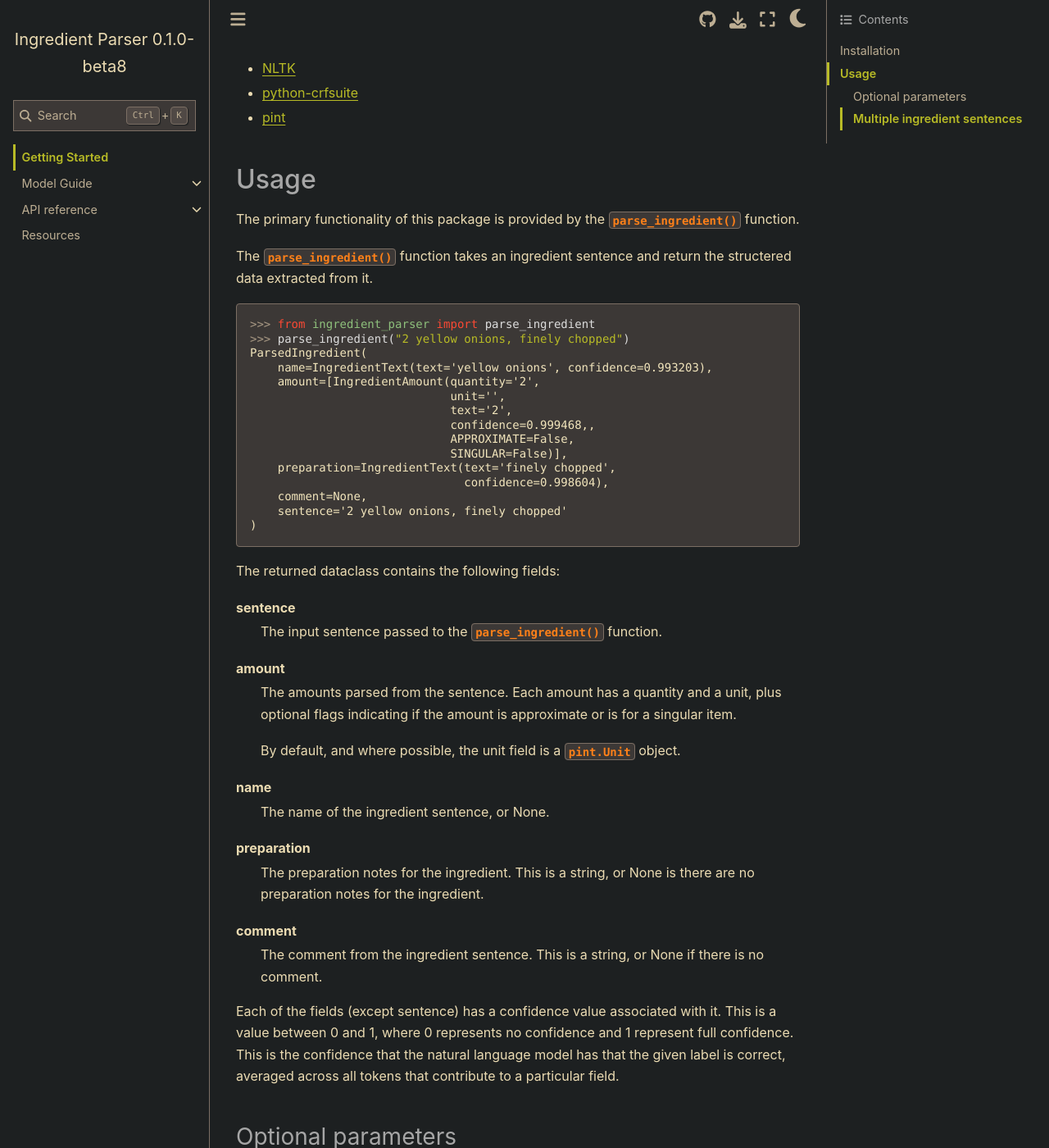
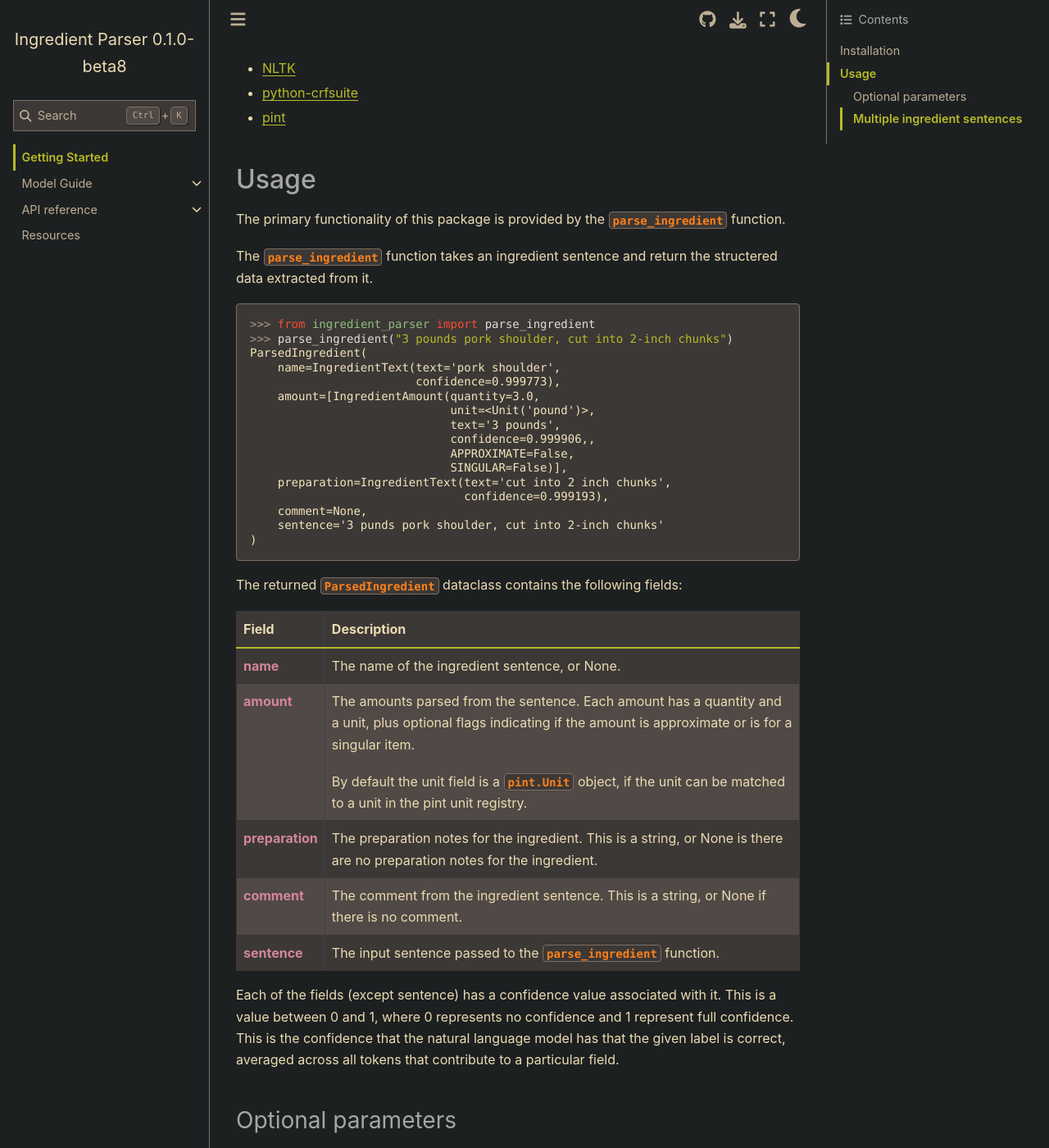
Before and after one commit to strangetom/ingredient-parser, a Sphinx documentation site: the page built from docs/source/start/index.rst, in a window 1280 px wide and 1400 px high, scrolled down 965 px. Shown: the whole window at 82% size. Built offline with Sphinx 7.4.7 and the Sphinx Book theme 1.1.4, drawn with Linux system fonts in a browser that asks for light colours; some of the changed text lies outside the part shown.

Commit message:
Docs: Remove parenthesis from function names and refactor parts of the quick start page.

```diff
--- a/docs/source/guide/postprocessing.rst
+++ b/docs/source/guide/postprocessing.rst
@@ -5,7 +5,7 @@ Post-processing the model output
 
 The output from the model is a list of labels and scores, one for each token in the input sentence. This needs to be turned into a more useful data structure so that the output can be used by the users of this library.
 
-The following dataclass is defined which will be output from the :func:`parse_ingredient() <ingredient_parser.parsers.parse_ingredient>` function:
+The following dataclass is defined which will be output from the :func:`parse_ingredient <ingredient_parser.parsers.parse_ingredient>` function:
 
 .. literalinclude:: ../../../ingredient_parser/postprocess/dataclasses.py
     :pyobject: ParsedIngredient
@@ -65,7 +65,7 @@ Units
 
 .. tip::
 
-    The use of :class:`pint.Unit` objects can be disabled by setting ``string_units=True`` in the :func:`parse_ingredient() <ingredient_parser.parsers.parse_ingredient>` function. When this is True, units will be returned as strings.
+    The use of :class:`pint.Unit` objects can be disabled by setting ``string_units=True`` in the :func:`parse_ingredient <ingredient_parser.parsers.parse_ingredient>` function. When this is True, units will be returned as strings.
 
 The `pint <https://pint.readthedocs.io/en/stable/>`_ library is used to standardise the units where possible. If the unit in a parsed :class:`IngredientAmount` can be matched to a unit in the pint Unit Registry, then a :class:`pint.Unit` object is used in place of the unit string.
 
@@ -82,7 +82,7 @@ This has benefits if you wish to use the parsed information to convert between d
     >>> q.to("ml")
     177.44117737499994 <Unit('milliliter')>
 
-By default, US customary version of units are used where a unit has more than one definition. This can be changed to use the Imperial definition by setting ``imperial_units=True`` in the :func:`parse_ingredient() <ingredient_parser.parsers.parse_ingredient>` function call.
+By default, US customary version of units are used where a unit has more than one definition. This can be changed to use the Imperial definition by setting ``imperial_units=True`` in the :func:`parse_ingredient <ingredient_parser.parsers.parse_ingredient>` function call.
 
 .. code:: python
 
--- a/docs/source/start/index.rst
+++ b/docs/source/start/index.rst
@@ -48,54 +48,54 @@ This will download and install the package and it's dependencies:
 Usage
 ^^^^^
 
-The primary functionality of this package is provided by the :func:`parse_ingredient() <ingredient_parser.parsers.parse_ingredient>` function.
+The primary functionality of this package is provided by the :func:`parse_ingredient <ingredient_parser.parsers.parse_ingredient>` function.
 
-The :func:`parse_ingredient() <ingredient_parser.parsers.parse_ingredient>` function takes an ingredient sentence and return the structered data extracted from it.
+The :func:`parse_ingredient <ingredient_parser.parsers.parse_ingredient>` function takes an ingredient sentence and return the structered data extracted from it.
 
 .. code:: python
 
     >>> from ingredient_parser import parse_ingredient
-    >>> parse_ingredient("2 yellow onions, finely chopped")
+    >>> parse_ingredient("3 pounds pork shoulder, cut into 2-inch chunks")
     ParsedIngredient(
-        name=IngredientText(text='yellow onions', confidence=0.993203),
-        amount=[IngredientAmount(quantity='2',
-                                 unit='',
-                                 text='2',
-                                 confidence=0.999468,,
+        name=IngredientText(text='pork shoulder',
+                            confidence=0.999773),
+        amount=[IngredientAmount(quantity=3.0,
+                                 unit=<Unit('pound')>,
+                                 text='3 pounds',
+                                 confidence=0.999906,,
                                  APPROXIMATE=False,
                                  SINGULAR=False)],
-        preparation=IngredientText(text='finely chopped',
-                                   confidence=0.998604),
+        preparation=IngredientText(text='cut into 2 inch chunks',
+                                   confidence=0.999193),
         comment=None,
-        sentence='2 yellow onions, finely chopped'
+        sentence='3 punds pork shoulder, cut into 2-inch chunks'
     )
 
 
-The returned dataclass contains the following fields:
+The returned :class:`ParsedIngredient <ingredient_parser.postprocess.ParsedIngredient>` dataclass contains the following fields:
 
-sentence
-    The input sentence passed to the :func:`parse_ingredient() <ingredient_parser.parsers.parse_ingredient>` function.
-
-amount
-    The amounts parsed from the sentence. Each amount has a quantity and a unit, plus optional flags indicating if the amount is approximate or is for a singular item.
-
-    By default, and where possible, the unit field is a :class:`pint.Unit` object.
-
-name
-    The name of the ingredient sentence, or None.
-
-preparation
-    The preparation notes for the ingredient. This is a string, or None is there are no preparation notes for the ingredient.
-
-comment
-    The comment from the ingredient sentence. This is a string, or None if there is no comment.
++-----------------+----------------------------------------------------------------------------------------------------------------------------------------------------------------------+
+| Field           | Description                                                                                                                                                          |
++=================+======================================================================================================================================================================+
+| **name**        | The name of the ingredient sentence, or None.                                                                                                                        |
++-----------------+----------------------------------------------------------------------------------------------------------------------------------------------------------------------+
+| **amount**      | The amounts parsed from the sentence. Each amount has a quantity and a unit, plus optional flags indicating if the amount is approximate or is for a singular item.  |
+|                 |                                                                                                                                                                      |
+|                 | By default the unit field is a :class:`pint.Unit` object, if the unit can be matched to a unit in the pint unit registry.                                            |
++-----------------+----------------------------------------------------------------------------------------------------------------------------------------------------------------------+
+| **preparation** | The preparation notes for the ingredient. This is a string, or None is there are no preparation notes for the ingredient.                                            |
++-----------------+----------------------------------------------------------------------------------------------------------------------------------------------------------------------+
+| **comment**     | The comment from the ingredient sentence. This is a string, or None if there is no comment.                                                                          |
++-----------------+----------------------------------------------------------------------------------------------------------------------------------------------------------------------+
+| **sentence**    | The input sentence passed to the :func:`parse_ingredient <ingredient_parser.parsers.parse_ingredient>` function.                                                     |
++-----------------+----------------------------------------------------------------------------------------------------------------------------------------------------------------------+
 
 Each of the fields (except sentence) has a confidence value associated with it. This is a value between 0 and 1, where 0 represents no confidence and 1 represent full confidence. This is the confidence that the natural language model has that the given label is correct, averaged across all tokens that contribute to a particular field.
 
 Optional parameters
 ~~~~~~~~~~~~~~~~~~~
 
-:func:`parse_ingredient() <ingredient_parser.parsers.parse_ingredient>` has the following optional boolean parameters:
+:func:`parse_ingredient <ingredient_parser.parsers.parse_ingredient>` has the following optional boolean parameters:
 
 - ``discard_isolated_stop_words``
 
```
Also changed, not shown: other parts of docs/source/start/index.rst (+1 -1 lines), 1 other file.
